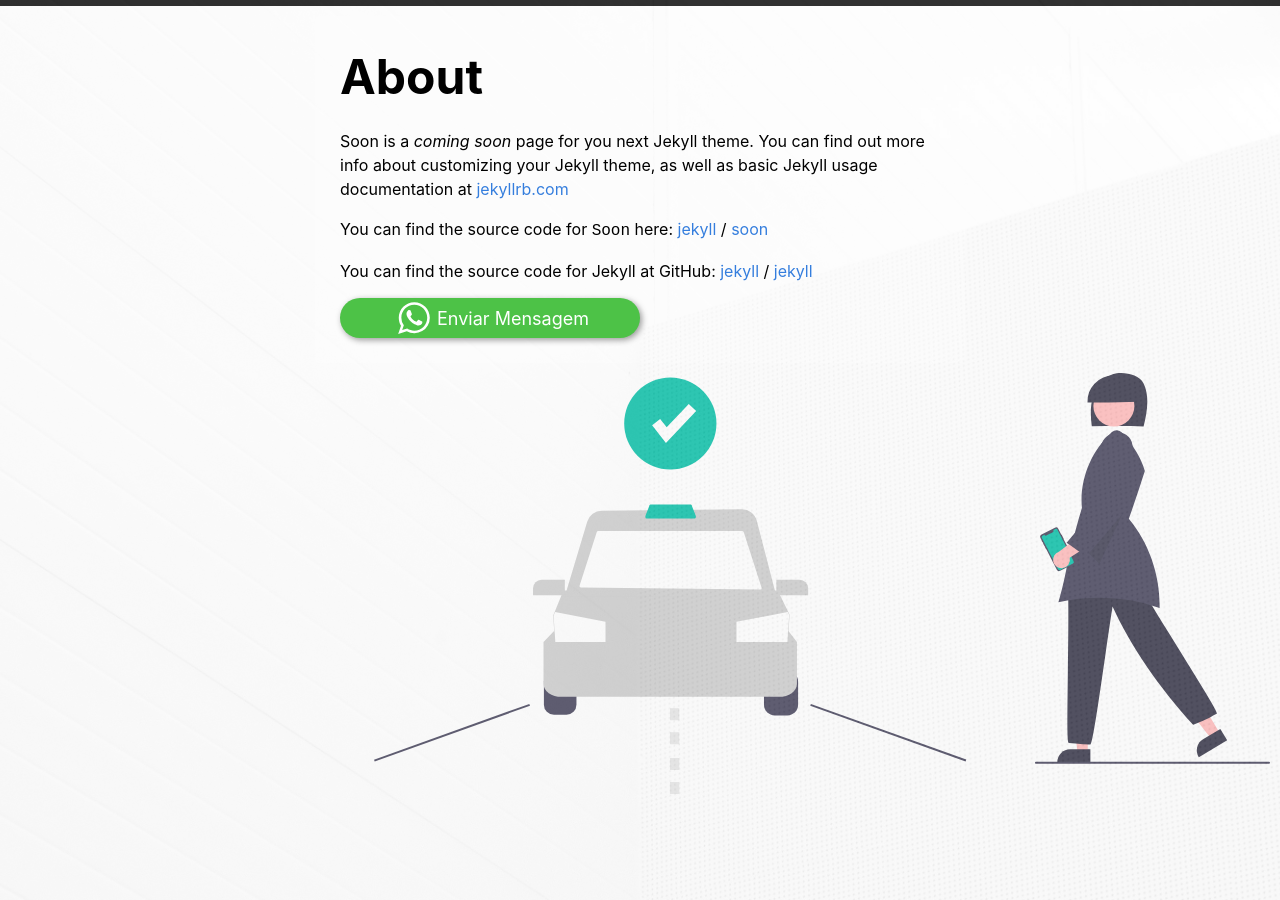
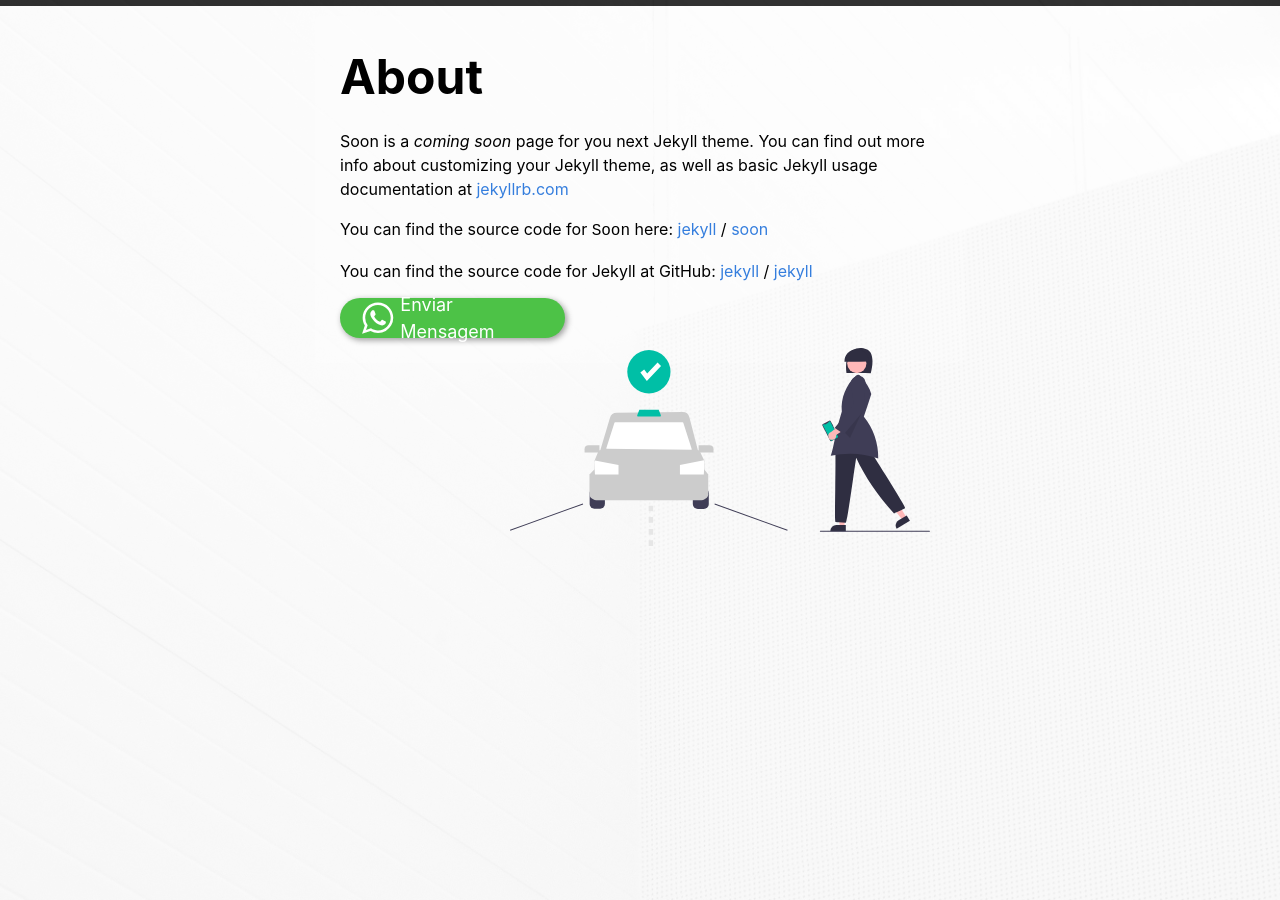
Before and after one commit to otavio99/fcar, a Jekyll site: the page built from _pages/about.md, in a window 1280 px wide. Built offline with Jekyll 4.4.1, drawn with Linux system fonts in a browser that asks for light colours.

Commit message:
fixing style for whatsapp button

```diff
--- a/_layouts/default.html
+++ b/_layouts/default.html
@@ -15,7 +15,7 @@
 
   {{ content }}
 
-  <div style="width: 300px; margin-top:15px">
+  <div style="width: 225px; margin-top:15px">
     <a href="https://api.whatsapp.com/send?phone=5567998236387">
       <div class="whatsappchat-settings-component" style="justify-content: center;">
         <div id="whatsappChatButton" style="height: 40px; min-width: 40px; border-radius: 25px; background-color: rgb(77, 194, 71); box-shadow: rgba(0, 0, 0, 0.4) 2px 2px 6px; cursor: pointer; display: flex; align-items: center; justify-content: center; padding-left: 15px; padding-right: 15px;">
@@ -24,10 +24,9 @@
 
               <div id="whatsappChatCTATextPreview" style="color: white; font-size: 18px;">Enviar Mensagem</div>
         </div>
-      </a>
-    </div>
-</div>
-</div>
+      </div>
+    </a>
+  </div>
 <img class="responsive" src="{{site.url}}/images/undraw_order_ride_re_372k.svg">
 
 </body>
```
